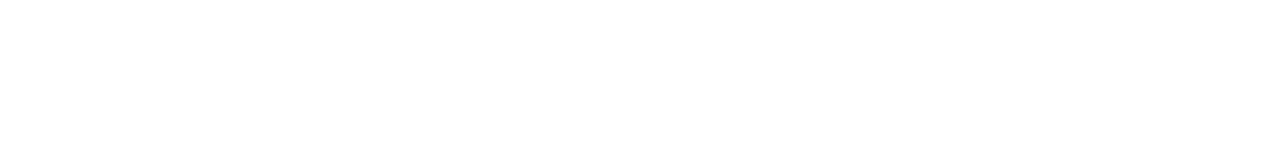
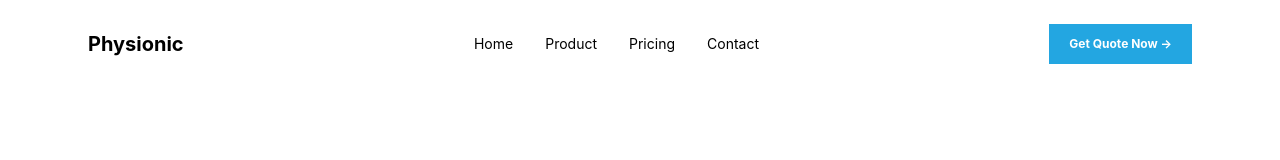
Before and after one commit to karoljungli9-byte/vacation, a website: page index.html in a window 1280 px wide. Drawn offline with Linux system fonts and the light colour scheme.

Commit message:
vacation3

```diff
--- a/index.html
+++ b/index.html
@@ -10,3 +10,30 @@
 </head>
 
 <body>
+    <header>
+        <div class="max-w-6xl mx-auto px-6 py-5 flex items-center justify-between
+                    lg:py-6">
+
+            <h2 class="text-xl font-bold ">
+                Physionic
+            </h2>
+
+            <nav class="hidden lg:flex gap-8 text-sm ">
+                <p>Home</p>
+                <a href="#">Product</a>
+                <a href="#">Pricing</a>
+                <a href="#">Contact</a>
+            </nav>
+
+            <button class="lg:hidden text-2xl ">
+                ☰
+            </button>
+
+            <button class="hidden lg:block bg-[#23A6E1] px-5 py-3
+                           text-xs font-bold text-white">
+                Get Quote Now →
+            </button>
+
+
+        </div>
+    </header>
```
Also changed, not shown: src/output.css.
